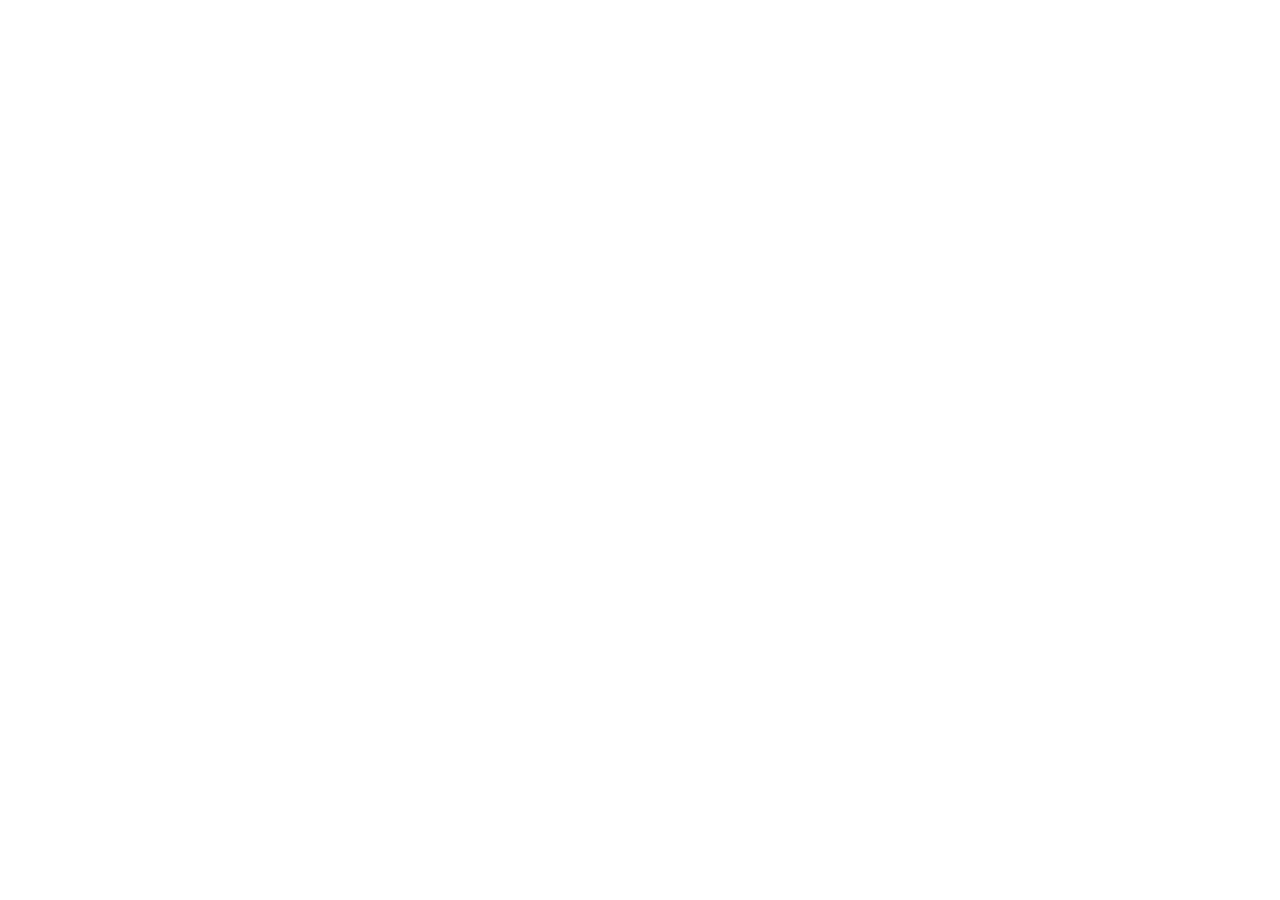
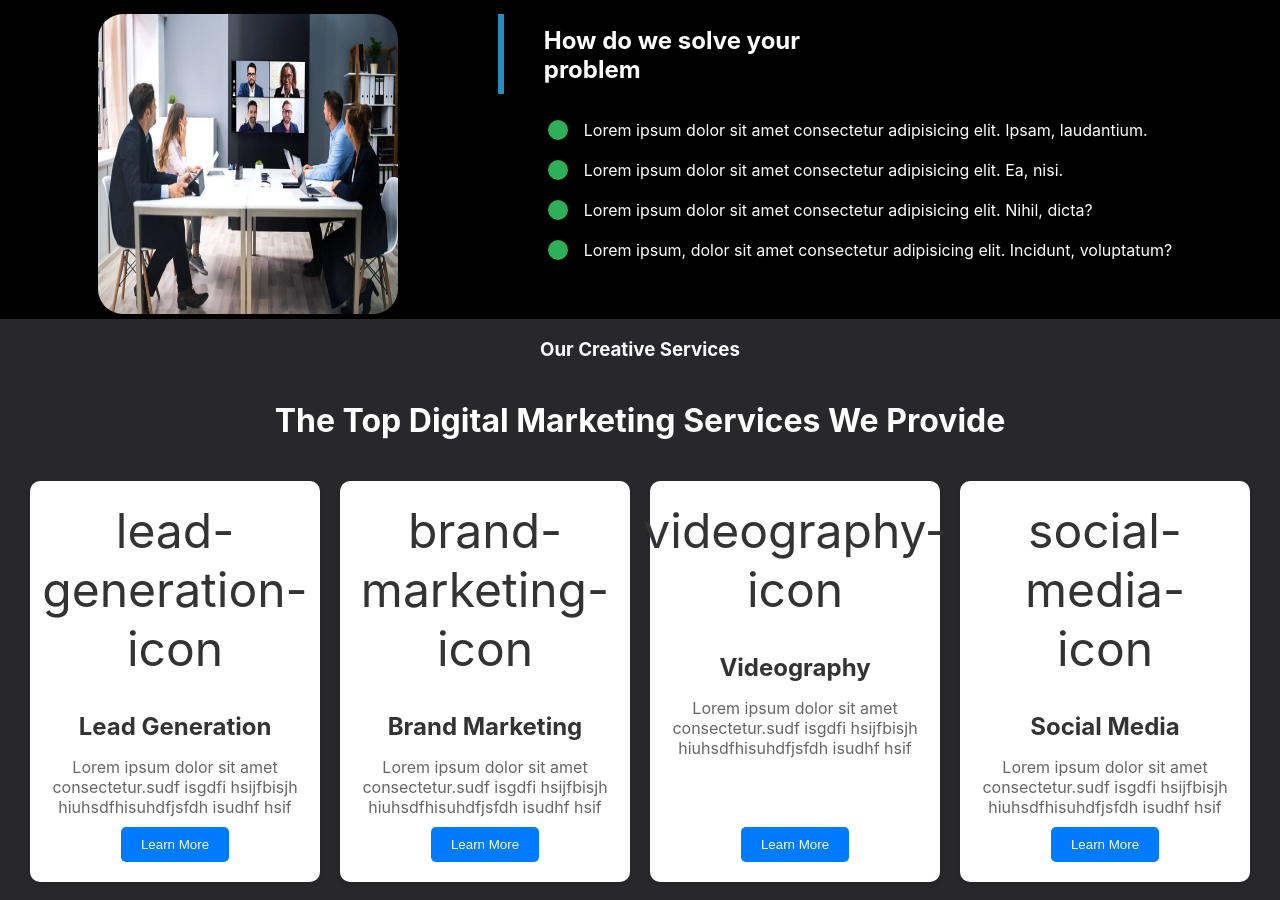
Before and after one commit to manpreet1singh/Groglobal, a React (Create React App) app: page /services in a window 1280 px wide. Shown: the part 460-1360 px from the top of the page. Before the commit the page ends 800 px from the top, so only its background shows below. Built offline with nearby package versions, Linux system fonts and the light colour scheme.

Commit message:
services page

```diff
--- /dev/null
+++ b/src/Components/Assets.js
@@ -0,0 +1,37 @@
+export const cards = [
+    {
+      id: 1,
+      title: "Lead Generation",
+      description: "Lorem ipsum dolor sit amet consectetur.sudf isgdfi hsijfbisjh hiuhsdfhisuhdfjsfdh isudhf hsif",
+      icon: "lead-generation-icon",
+      learnMoreUrl: "/lead-generation"
+    },
+    {
+      id: 2,
+      title: "Brand Marketing",
+      description: "Lorem ipsum dolor sit amet consectetur.sudf isgdfi hsijfbisjh hiuhsdfhisuhdfjsfdh isudhf hsif",
+      icon: "brand-marketing-icon",
+      learnMoreUrl: "/brand-marketing"
+    },
+    {
+      id: 3,
+      title: "Videography",
+      description: "Lorem ipsum dolor sit amet consectetur.sudf isgdfi hsijfbisjh hiuhsdfhisuhdfjsfdh isudhf hsif",
+      icon: "videography-icon",
+      learnMoreUrl: "/videography"
+    },
+    {
+      id: 4,
+      title: "Social Media",
+      description: "Lorem ipsum dolor sit amet consectetur.sudf isgdfi hsijfbisjh hiuhsdfhisuhdfjsfdh isudhf hsif",
+      icon: "social-media-icon",
+      learnMoreUrl: "/social-media"
+    },
+    {
+      id: 5,
+      title: "Graphic Designing",
+      description: "Lorem ipsum dolor sit amet consectetur.sudf isgdfi hsijfbisjh hiuhsdfhisuhdfjsfdh isudhf hsif",
+      icon: "graphic-designing-icon",
+      learnMoreUrl: "/graphic-designing"
+    }
+  ];
--- /dev/null
+++ b/src/Components/Card.css
@@ -0,0 +1,62 @@
+.cards-container {
+    display: flex;
+    flex-wrap: wrap;
+    justify-content: center;
+    gap: 20px;
+    padding: 20px;
+  }
+
+  .card {
+    background-color: #fff;
+    border-radius: 10px;
+    box-shadow: 0 2px 5px rgba(0, 0, 0, 0.1);
+    width: 250px;
+    padding: 20px;
+    text-align: center;
+    cursor: pointer;
+    display: flex;
+    flex-direction: column;
+    justify-content: center;
+    align-items: center;
+    transition: transform 0.3s ease, box-shadow 0.3s ease;
+  }
+
+  .card:hover {
+    transform: translateY(-10px); /* Moves the card up */
+    box-shadow: 0 10px 30px rgba(0, 0, 0, 0.15); /* Deepens the shadow */
+}
+  .card-icon {
+    font-size: 3rem;
+    color: #333;
+    margin-bottom: 10px;
+  }
+  .card-content {
+    flex-grow: 1;
+}
+
+  .card-title {
+    font-size: 1.5rem;
+    font-weight: bold;
+    margin-bottom: 10px;
+    color: #333;
+  }
+
+  .card-description {
+    font-size: 1rem;
+    color: #666;
+    margin-bottom: 10px;
+  }
+
+  .card-button {
+    background-color: #007bff;
+    color: #fff;
+    border: none;
+    padding: 10px 20px;
+    border-radius: 5px;
+    cursor: pointer;
+    transition: background-color 0.3s ease;
+  }
+
+  .card-button:hover {
+    background-color: #0056b3;
+  }
--- /dev/null
+++ b/src/Components/Card.js
@@ -0,0 +1,17 @@
+import React from 'react'
+import "./Card.css"
+
+const Card = ({ title, description, icon, onClick }) => {
+    return (
+      <div className="card" onClick={onClick}>
+        <div className="card-icon">{icon}</div>
+        <div className="card-content">
+          <h3 className="card-title">{title}</h3>
+          <p className="card-description">{description}</p>
+        </div>
+        <button className="card-button">Learn More</button>
+      </div>
+    );
+  };
+
+export default Card
--- /dev/null
+++ b/src/Components/Cards.js
@@ -0,0 +1,21 @@
+import React from 'react'
+import Card from './Card';
+import { cards } from './Assets';
+import "./Card.css"
+const Cards = () => {
+  return (
+    <div className="cards-container">
+    {cards.map((card) => (
+      <Card
+        key={card.id}
+        title={card.title}
+        description={card.description}
+        icon={card.icon}
+        learnMoreUrl={card.learnMoreUrl}
+      />
+    ))}
+  </div>
+  )
+}
+
+export default Cards
--- /dev/null
+++ b/src/Components/Middle.css
@@ -0,0 +1,14 @@
+.containernew{
+    background-color:#28282B;
+    color: white;
+    display: flex;
+    flex-direction: column;
+    justify-content: center;
+    align-items: center;
+   overflow: auto;
+}
+.headers {
+    display: flex;
+    flex-direction: column;
+    align-items: center;
+}
--- /dev/null
+++ b/src/Components/Middle.js
@@ -0,0 +1,15 @@
+import React from 'react'
+import "./Middle.css";
+import Cards from './Cards';
+const Middle = () => {
+  return (
+    <div className="containernew" >
+    <div className="headers"><h3>Our Creative Services</h3>
+    <h1>The Top Digital Marketing Services We Provide</h1>
+    </div>
+    <Cards/>
+    </div>
+  )
+}
+
+export default Middle
--- a/src/Components/Navbar.css
+++ b/src/Components/Navbar.css
@@ -1,7 +1,7 @@
 /* Navbar.css */
 
 .navbar {
-  background-color: #333;
+  background-color: #000;
   padding: 1rem;
   display: flex;
   justify-content: space-between;
--- /dev/null
+++ b/src/Components/Services.css
@@ -0,0 +1,68 @@
+.container{
+    background-color: black;
+    color: white;
+    height: 100%;
+    overflow: auto;
+}
+.upper{
+display: flex;
+flex-direction: column;
+justify-content: center;
+align-items: center;
+}
+.lower{
+    display: flex;
+    margin-top: 300px;
+    margin-bottom: 0;
+    justify-content: center;
+}
+.lower-left{
+    display: flex;
+
+
+}
+.lower-left img{
+    height: 300px;
+    width: 300px;
+   border-radius: 25px;
+   margin-bottom: 5px;
+}
+.lower-right{
+    display: flex;
+    flex-direction: column;
+    margin-left: 100px;
+}
+.lower-right-upper{
+    display: flex;
+    align-items: center;
+
+}
+.heading{
+    margin-left: 40px;
+    margin-top: 2px;
+
+
+}
+h2{
+    margin: 0;
+}
+.lower-right-down ul{
+    list-style: none;
+}
+.list{
+    display: flex;
+    padding: 10px;
+}
+.check {
+    width: 20px;
+    height: 20px;
+    background-color: rgb(45, 176, 89);
+    border-radius: 50%;
+    margin-right: 1rem;
+  }
+
+
+.blue-line {
+    border-left: 6px solid rgb(37, 141, 193);
+    height: 80px;
+  }
--- a/src/Components/Services.js
+++ b/src/Components/Services.js
@@ -1,8 +1,51 @@
 import React from 'react'
-
+import  meet from "../Images/meet.jpg";
+import './Services.css';
+import Middle from './Middle';
 const Services = () => {
   return (
-    <div>Services we provide will be made today</div>
+    <div>
+    <div className="container">
+      <div className="upper">
+        <h1>Services</h1>
+        <span>Home{`>`} services </span>
+      </div>
+      <div className="lower">
+        <div className="lower-left">
+        <img src={meet} alt="meet" />
+        </div>
+        <div className="lower-right">
+          <div className="lower-right-upper">
+          <div className="blue-line"></div>
+          <div className="heading">
+           <h2>How do we solve your</h2>
+           <h2> problem</h2>
+          </div>
+          </div>
+          <div className="lower-right-down">
+            <ul>
+            <li className="list" >
+              <div className="check"></div>
+              <span>Lorem ipsum dolor sit amet consectetur adipisicing elit. Ipsam, laudantium.</span>
+              </li>
+            <li className="list"> <div className="check"></div><span>Lorem ipsum dolor sit amet consectetur adipisicing elit. Ea, nisi.</span></li>
+            <li className="list"> <div className="check"></div><span>Lorem ipsum dolor sit amet consectetur adipisicing elit. Nihil, dicta?</span></li>
+            <li className="list"> <div className="check"></div><span>Lorem ipsum, dolor sit amet consectetur adipisicing elit. Incidunt, voluptatum?</span></li>
+
+            </ul>
+          </div>
+
+
+        </div>
+
+
+      </div>
+
+
+
+    </div>
+    <Middle/>
+    </div>
   )
 }
 
```
Also changed, not shown: src/Images/meet.jpg (added).
